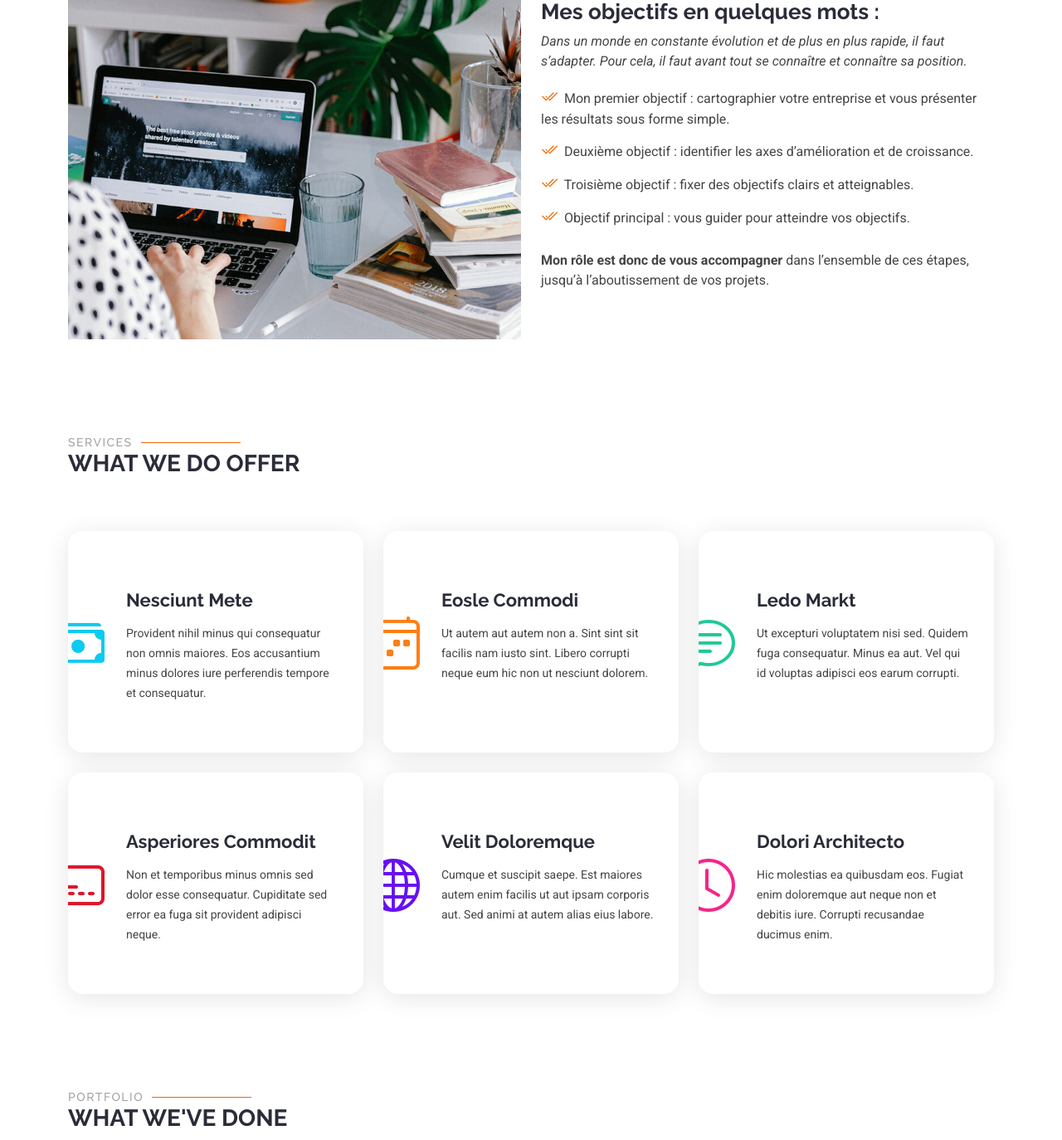
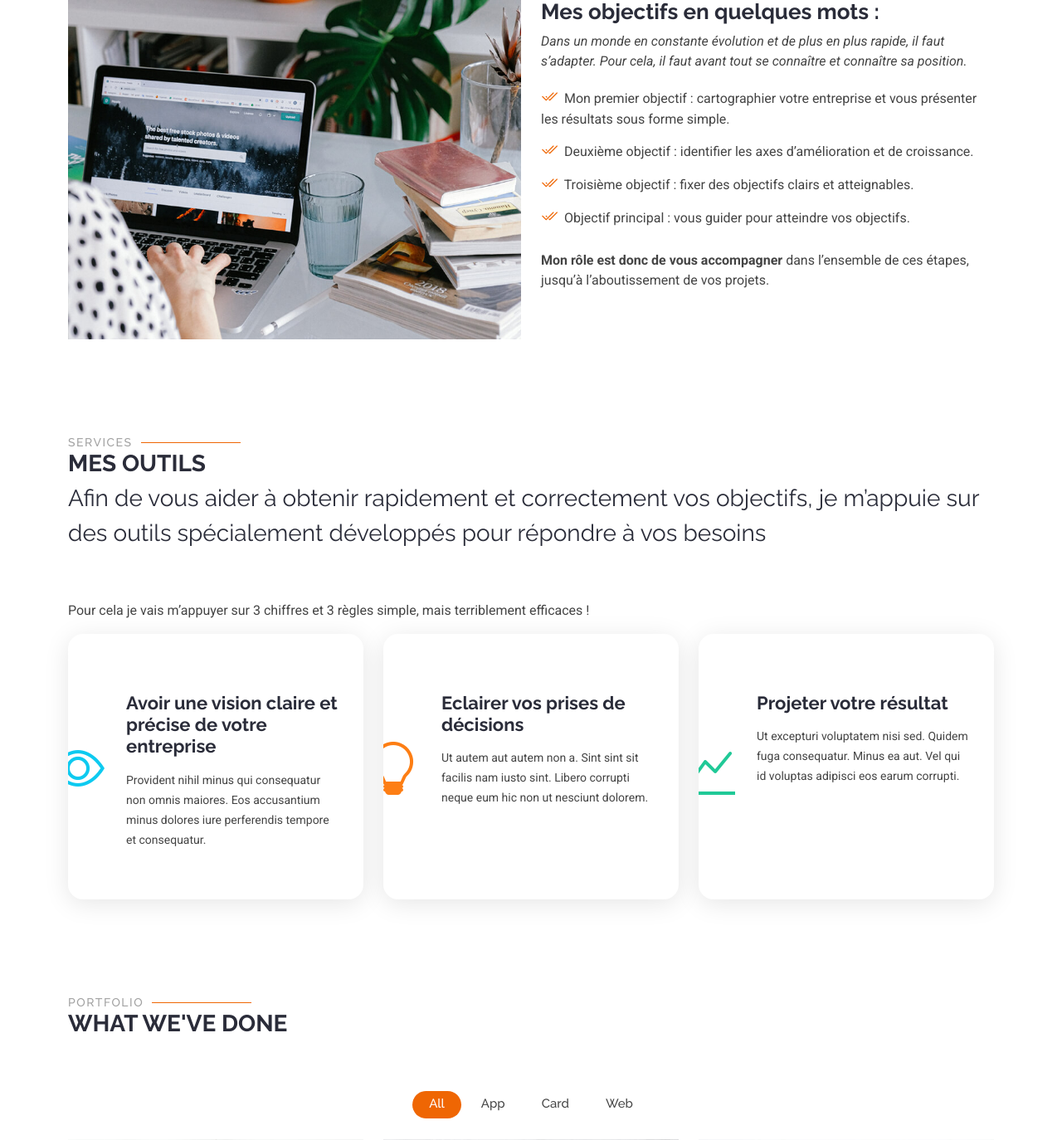
Before and after one commit to GuillaumeReb/Labo, a PHP site: page / in a window 1280 px wide. Shown: the part 2173-3547 px from the top of the page at 83% size. Run offline with PHP 8.4, Linux system fonts and the light colour scheme.

Commit message:
Modifs section Mes outils

```diff
--- a/SiteJohn/assets/css/main.css
+++ b/SiteJohn/assets/css/main.css
@@ -12,29 +12,41 @@
 --------------------------------------------------------------*/
 /* Fonts */
 :root {
-  --default-font: "Roboto",  system-ui, -apple-system, "Segoe UI", Roboto, "Helvetica Neue", Arial, "Noto Sans", "Liberation Sans", sans-serif, "Apple Color Emoji", "Segoe UI Emoji", "Segoe UI Symbol", "Noto Color Emoji";
-  --heading-font: "Raleway",  sans-serif;
-  --nav-font: "Poppins",  sans-serif;
+  --default-font: "Roboto", system-ui, -apple-system, "Segoe UI", Roboto, "Helvetica Neue", Arial, "Noto Sans", "Liberation Sans", sans-serif, "Apple Color Emoji", "Segoe UI Emoji", "Segoe UI Symbol", "Noto Color Emoji";
+  --heading-font: "Raleway", sans-serif;
+  --nav-font: "Poppins", sans-serif;
 }
 
 /* Global Colors - The following color variables are used throughout the website. Updating them here will change the color scheme of the entire website */
 :root {
-  --background-color: #ffffff; /* Background color for the entire website, including individual sections */
-  --default-color: #444444; /* Default color used for the majority of the text content across the entire website */
-  --heading-color: #2a2c39; /* Color for headings, subheadings and title throughout the website */
-  --accent-color: #ef6603; /* Accent color that represents your brand on the website. It's used for buttons, links, and other elements that need to stand out */
-  --surface-color: #ffffff; /* The surface color is used as a background of boxed elements within sections, such as cards, icon boxes, or other elements that require a visual separation from the global background. */
-  --contrast-color: #ffffff; /* Contrast color for text, ensuring readability against backgrounds of accent, heading, or default colors. */
+  --background-color: #ffffff;
+  /* Background color for the entire website, including individual sections */
+  --default-color: #444444;
+  /* Default color used for the majority of the text content across the entire website */
+  --heading-color: #2a2c39;
+  /* Color for headings, subheadings and title throughout the website */
+  --accent-color: #ef6603;
+  /* Accent color that represents your brand on the website. It's used for buttons, links, and other elements that need to stand out */
+  --surface-color: #ffffff;
+  /* The surface color is used as a background of boxed elements within sections, such as cards, icon boxes, or other elements that require a visual separation from the global background. */
+  --contrast-color: #ffffff;
+  /* Contrast color for text, ensuring readability against backgrounds of accent, heading, or default colors. */
 }
 
 /* Nav Menu Colors - The following color variables are used specifically for the navigation menu. They are separate from the global colors to allow for more customization options */
 :root {
-  --nav-color: #ffffff;  /* The default color of the main navmenu links */
-  --nav-hover-color: #ef6603; /* Applied to main navmenu links when they are hovered over or active */
-  --nav-mobile-background-color: #ffffff; /* Used as the background color for mobile navigation menu */
-  --nav-dropdown-background-color: #ffffff; /* Used as the background color for dropdown items that appear when hovering over primary navigation items */
-  --nav-dropdown-color: #060606; /* Used for navigation links of the dropdown items in the navigation menu. */
-  --nav-dropdown-hover-color: #ef6603; /* Similar to --nav-hover-color, this color is applied to dropdown navigation links when they are hovered over. */
+  --nav-color: #ffffff;
+  /* The default color of the main navmenu links */
+  --nav-hover-color: #ef6603;
+  /* Applied to main navmenu links when they are hovered over or active */
+  --nav-mobile-background-color: #ffffff;
+  /* Used as the background color for mobile navigation menu */
+  --nav-dropdown-background-color: #ffffff;
+  /* Used as the background color for dropdown items that appear when hovering over primary navigation items */
+  --nav-dropdown-color: #060606;
+  /* Used for navigation links of the dropdown items in the navigation menu. */
+  --nav-dropdown-hover-color: #ef6603;
+  /* Similar to --nav-hover-color, this color is applied to dropdown navigation links when they are hovered over. */
 }
 
 /* Color Presets - These classes override global colors when applied to any section or element, providing reuse of the sam color scheme. */
@@ -2558,3 +2570,9 @@ section,
   color: color-mix(in srgb, var(--default-color), transparent 60%);
   font-size: 14px;
 }
+
+/* Rajout de ma part */
+.no-bold {
+  font-weight: normal !important;
+  text-transform: none !important;
+}
--- a/SiteJohn/index.html
+++ b/SiteJohn/index.html
@@ -425,20 +425,23 @@
       <!-- Section Title -->
       <div class="container section-title" data-aos="fade-up">
         <h2>Services</h2>
-        <p>What we do offer</p>
+        <p>Mes Outils</p>
+        <p class="no-bold">Afin de vous aider à obtenir rapidement et correctement vos objectifs, je m’appuie sur des
+          outils spécialement développés pour répondre à vos besoins</p>
       </div><!-- End Section Title -->
 
       <div class="container">
-
+        <p>Pour cela je vais m’appuyer sur 3 chiffres et 3 règles simple, mais terriblement efficaces
+          !</p>
         <div class="row gy-4">
 
           <div class="col-lg-4 col-md-6" data-aos="fade-up" data-aos-delay="100">
             <div class="service-item  position-relative">
               <div class="icon">
-                <i class="bi bi-cash-stack" style="color: #0dcaf0;"></i>
+                <i class="bi bi-eye" style="color: #0dcaf0;"></i>
               </div>
               <a href="service-details.html" class="stretched-link">
-                <h3>Nesciunt Mete</h3>
+                <h3>Avoir une vision claire et précise de votre entreprise</h3>
               </a>
               <p>Provident nihil minus qui consequatur non omnis maiores. Eos accusantium minus dolores iure perferendis
                 tempore et consequatur.</p>
@@ -448,10 +451,10 @@
           <div class="col-lg-4 col-md-6" data-aos="fade-up" data-aos-delay="200">
             <div class="service-item position-relative">
               <div class="icon">
-                <i class="bi bi-calendar4-week" style="color: #fd7e14;"></i>
+                <i class="bi bi-lightbulb" style="color: #fd7e14;"></i>
               </div>
               <a href="service-details.html" class="stretched-link">
-                <h3>Eosle Commodi</h3>
+                <h3>Eclairer vos prises de décisions</h3>
               </a>
               <p>Ut autem aut autem non a. Sint sint sit facilis nam iusto sint. Libero corrupti neque eum hic non ut
                 nesciunt dolorem.</p>
@@ -461,17 +464,18 @@
           <div class="col-lg-4 col-md-6" data-aos="fade-up" data-aos-delay="300">
             <div class="service-item position-relative">
               <div class="icon">
-                <i class="bi bi-chat-text" style="color: #20c997;"></i>
+                <i class="bi bi-graph-up" style="color: #20c997;"></i>
               </div>
               <a href="service-details.html" class="stretched-link">
-                <h3>Ledo Markt</h3>
+                <h3>Projeter votre résultat</h3>
               </a>
               <p>Ut excepturi voluptatem nisi sed. Quidem fuga consequatur. Minus ea aut. Vel qui id voluptas adipisci
                 eos earum corrupti.</p>
             </div>
           </div><!-- End Service Item -->
 
-          <div class="col-lg-4 col-md-6" data-aos="fade-up" data-aos-delay="400">
+
+          <!-- <div class="col-lg-4 col-md-6" data-aos="fade-up" data-aos-delay="400">
             <div class="service-item position-relative">
               <div class="icon">
                 <i class="bi bi-credit-card-2-front" style="color: #df1529;"></i>
@@ -482,9 +486,10 @@
               <p>Non et temporibus minus omnis sed dolor esse consequatur. Cupiditate sed error ea fuga sit provident
                 adipisci neque.</p>
             </div>
-          </div><!-- End Service Item -->
+          </div> -->
+          <!-- End Service Item -->
 
-          <div class="col-lg-4 col-md-6" data-aos="fade-up" data-aos-delay="500">
+          <!-- <div class="col-lg-4 col-md-6" data-aos="fade-up" data-aos-delay="500">
             <div class="service-item position-relative">
               <div class="icon">
                 <i class="bi bi-globe" style="color: #6610f2;"></i>
@@ -495,9 +500,10 @@
               <p>Cumque et suscipit saepe. Est maiores autem enim facilis ut aut ipsam corporis aut. Sed animi at autem
                 alias eius labore.</p>
             </div>
-          </div><!-- End Service Item -->
+          </div> -->
+          <!-- End Service Item -->
 
-          <div class="col-lg-4 col-md-6" data-aos="fade-up" data-aos-delay="600">
+          <!-- <div class="col-lg-4 col-md-6" data-aos="fade-up" data-aos-delay="600">
             <div class="service-item position-relative">
               <div class="icon">
                 <i class="bi bi-clock" style="color: #f3268c;"></i>
@@ -508,7 +514,8 @@
               <p>Hic molestias ea quibusdam eos. Fugiat enim doloremque aut neque non et debitis iure. Corrupti
                 recusandae ducimus enim.</p>
             </div>
-          </div><!-- End Service Item -->
+          </div> -->
+          <!-- End Service Item -->
 
         </div>
 
```
